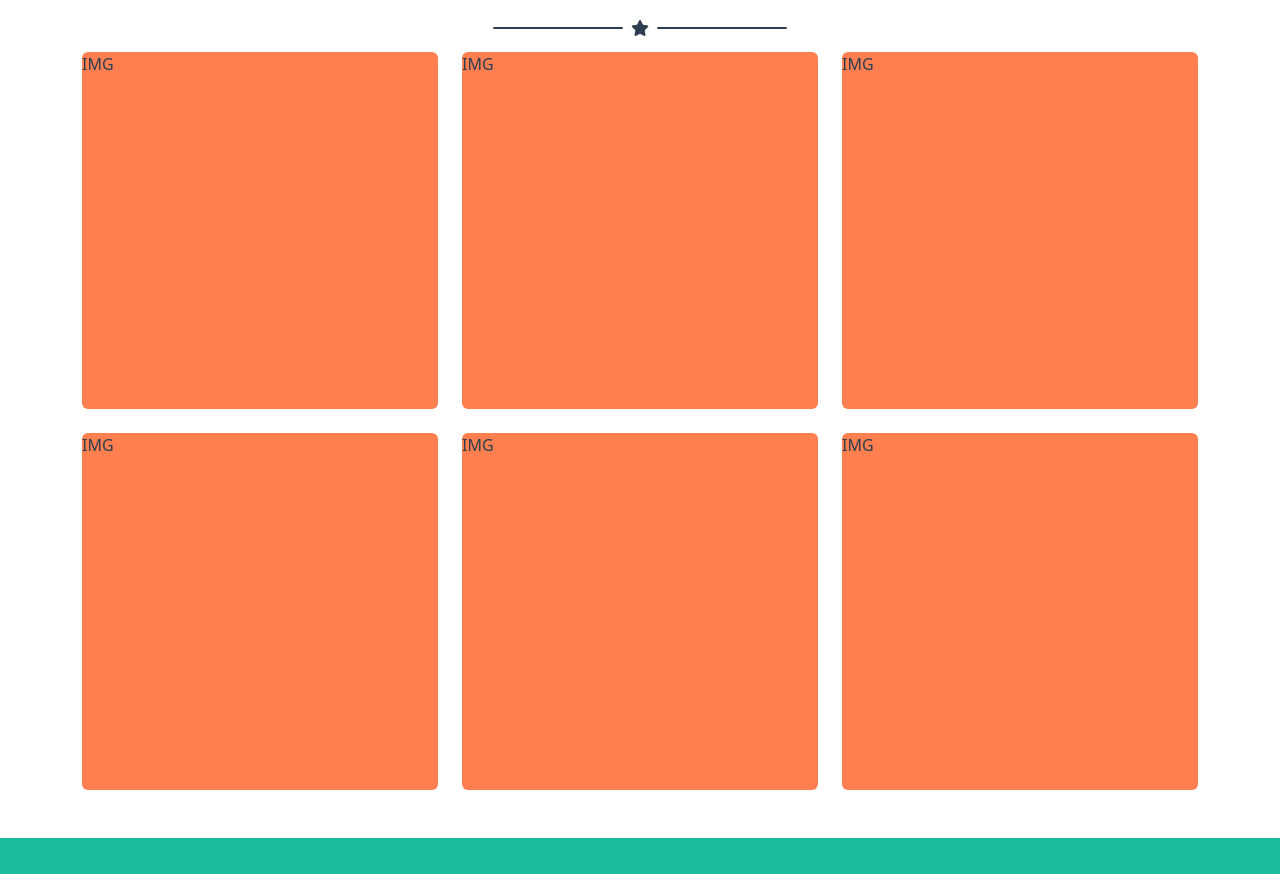
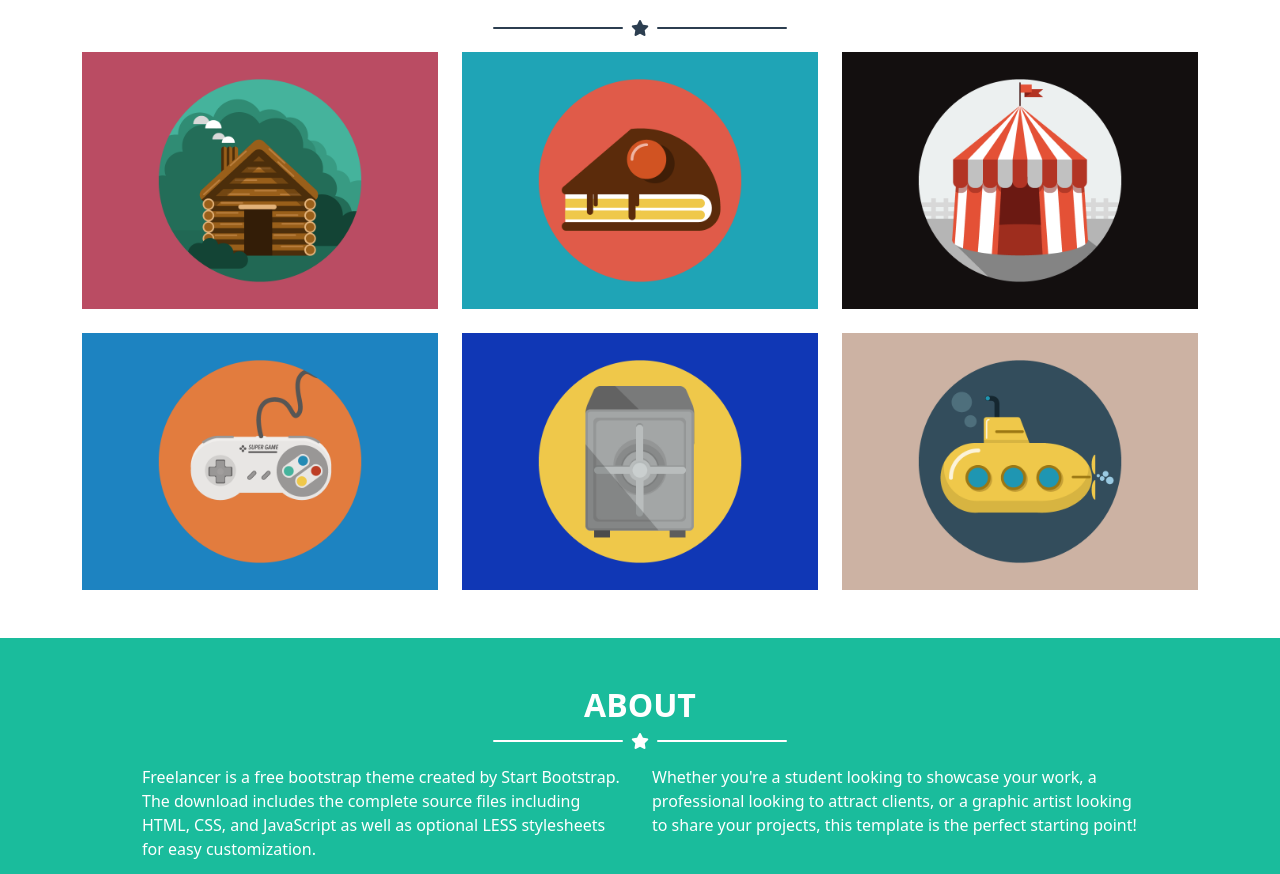
Before and after one commit to massimilianosabatino/html-css-bootstrap-freelancer, a plain HTML site: page index.html in a window 1280 px wide. Shown: the part 698-1572 px from the top of the page. Drawn offline with nearby package versions, Linux system fonts and the light colour scheme.

Commit message:
portfolio

```diff
--- a/index.html
+++ b/index.html
@@ -68,12 +68,12 @@
                 </div>
             </div>
             <div class="row g-4 gy-lg-5 gy-xl-4 justify-content-center justify-content-lg-between">
-                <div class="col-lg-6 col-xl-4"><span class="cc_placeholder rounded">IMG</span></div>
-                <div class="col-lg-6 col-xl-4"><span class="cc_placeholder rounded">IMG</span></div>
-                <div class="col-lg-6 col-xl-4"><span class="cc_placeholder rounded">IMG</span></div>
-                <div class="col-lg-6 col-xl-4"><span class="cc_placeholder rounded">IMG</span></div>
-                <div class="col-lg-6 col-xl-4"><span class="cc_placeholder rounded">IMG</span></div>
-                <div class="col-lg-6 col-xl-4"><span class="cc_placeholder rounded">IMG</span></div>
+                <div class="col-lg-6 col-xl-4"><img src="img/cabin.png" class="img-fluid" alt="image"></div>
+                <div class="col-lg-6 col-xl-4"><img src="img/cake.png" class="img-fluid" alt="image"></div>
+                <div class="col-lg-6 col-xl-4"><img src="img/circus.png" class="img-fluid" alt="image"></div>
+                <div class="col-lg-6 col-xl-4"><img src="img/game.png" class="img-fluid" alt="image"></div>
+                <div class="col-lg-6 col-xl-4"><img src="img/safe.png" class="img-fluid" alt="image"></div>
+                <div class="col-lg-6 col-xl-4"><img src="img/submarine.png" class="img-fluid" alt="image"></div>
             </div>
         </section>
         <!-- /Sectione Portfolio -->
@@ -90,10 +90,10 @@
                 </div>
                 <div class="row row-cols-1 row-cols-lg-2 mx-5">
                     <div class="col">
-                        <p>Lorem ipsum dolor sit amet consectetur adipisicing elit. Sunt sed dolore, nulla deleniti ex illum quidem tempore quaerat cum modi? Itaque perferendis enim est debitis ducimus aperiam tenetur eligendi fugiat.</p>
+                        <p>Freelancer is a free bootstrap theme created by Start Bootstrap. The download includes the complete source files including HTML, CSS, and JavaScript as well as optional LESS stylesheets for easy customization.</p>
                     </div>
                     <div class="col">
-                        <p>Lorem ipsum dolor sit amet consectetur adipisicing elit. Sunt sed dolore, nulla deleniti ex illum quidem tempore quaerat cum modi? Itaque perferendis enim est debitis ducimus aperiam tenetur eligendi fugiat.</p>
+                        <p>Whether you're a student looking to showcase your work, a professional looking to attract clients, or a graphic artist looking to share your projects, this template is the perfect starting point!</p>
                     </div>
                 </div>
                 <button type="button" class="btn btn-outline-light d-block mx-auto">Download</button>
```
Also changed, not shown: img/cabin.png (added), img/cake.png (added), img/circus.png (added), img/game.png (added), img/safe.png (added), img/submarine.png (added).
